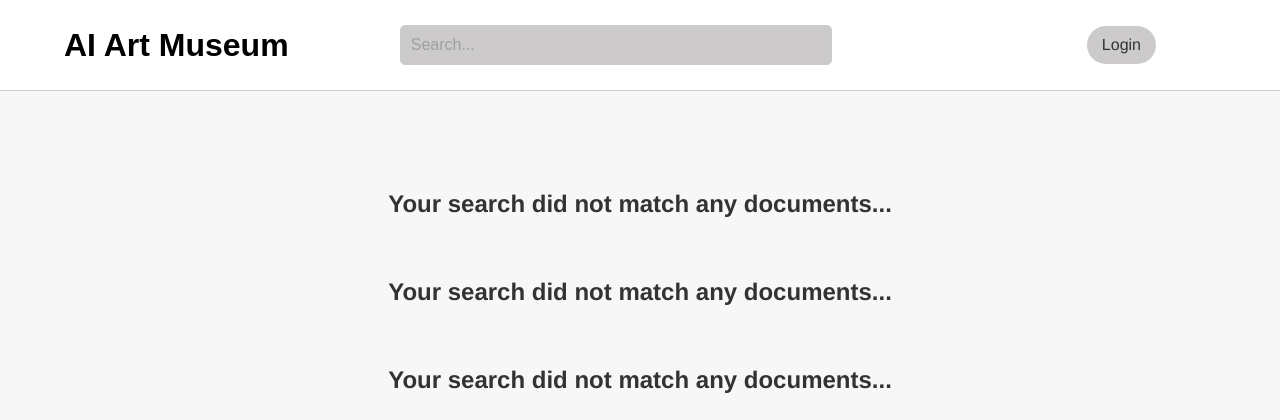
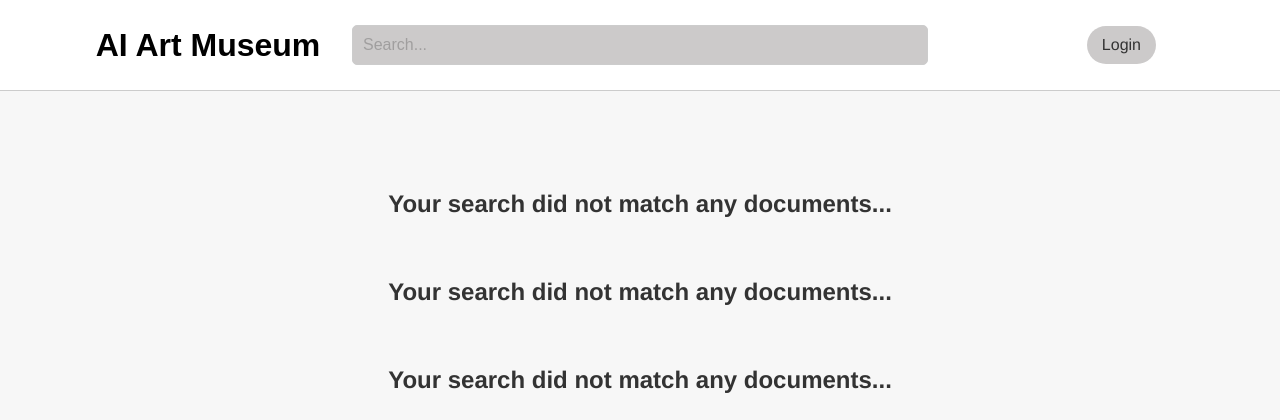
Before and after one commit to csci5117s24/project-1-404notfound, a Flask app: page / in a window 1280 px wide. Shown: the top 420 px of the page. Run offline with Flask 3, Linux system fonts and the light colour scheme; data that the repository does not hold is empty; some libraries are stand-ins or nearby versions; some web fonts are replaced.

Commit message:
Adjust header

```diff
--- a/static/style.css
+++ b/static/style.css
@@ -140,6 +140,30 @@
     border-bottom: 1px solid #ccc;
     z-index: 1000;
 }
+
+.header-section {
+    display: flex;
+    justify-content: center; /* Center the content of each section */
+    align-items: center; /* Align items vertically */
+}
+
+#museum-link-section {
+    width: 25%;
+    /* Additional styling for the museum link section */
+}
+
+#search-container-section {
+    width: 50%;
+    /* Since this is the search container, you might want to align items flex-start to keep the search bar aligned to the left within this section */
+    justify-content: flex-start;
+}
+
+#user-actions-section {
+    width: 25%;
+    /* Align items flex-end to keep the login/logout and profile links aligned to the right within this section */
+    justify-content: flex-end;
+}
+
 .footer {
     width: 100%;
     padding: 10px 0;
@@ -216,14 +240,14 @@
 }
 
 .search-container {
-    width: 75%;
+    flex-grow: 1; /* Allow the search bar to grow and fill available space */
+    width: auto; /* Override any fixed width */
     margin: 0 auto;
     position: relative;
 }
 .search-bar {
-    width: 75%;
+    width: 100%;
     padding: 10px;
-    border: 1px solid #ccc;
     border-radius: 20px;
     background-color: #cccaca;
     font-size: 16px;
@@ -236,7 +260,7 @@
 }
 
 .search-history {
-    width: 72%;
+    width: 100%;
     padding: 10px;
     border-radius: 10px;
     display: none; /* Hidden by default */
@@ -249,7 +273,8 @@
 }
 
 .search-history a {
-    padding: 10px 10px; /* Matching the search bar's padding */
+    padding: 10px ; /* Matching the search bar's padding */
+    width: 100%;
     text-decoration: none;
     display: block;
     color: black;
@@ -284,7 +309,7 @@
 /* Responsive adjustments for smaller screens */
 @media (max-width: 600px) {
     .search-container {
-        width: 95%; /* Increase width on smaller screens for better use of space */
+        width: 100%; /* Increase width on smaller screens for better use of space */
     }
     .search-bar, .search-history {
         padding: 8px;
--- a/templates/base.html
+++ b/templates/base.html
@@ -10,13 +10,18 @@
     </head>
     <body>
         <div id="header" class="header">
+            <div class="header-section" id="museum-link-section">
                 <a href="/" >
                     <button class="museum-link">AI Art Museum</button>
                 </a>
+            </div>
+            <div class="header-section" id="search-container-section">
                 <div class="search-container" id="searchContainer">
                     <input type="text" class="search-bar" id="searchBar" placeholder="Search...">
                     <div class="search-history" id="searchHistory"></div>
                 </div>
+            </div>
+            <div class="header-section" id="user-actions-section">
                 {% if session %}
                     <p><a href="/logout" class="login" id="qsLogoutBtn">Logout</a></p>
                     {%if 'userinfo' in session%}
@@ -28,6 +33,7 @@
                 {% else %}
                     <p><a href="/login" class="login" id="qsLoginBtn">Login</a></p>
                 {% endif %}
+            </div>
         </div>
         <div class="content">
             {%block content%}{%endblock%}
```
Lines whose indentation alone changed are shown as unchanged.
